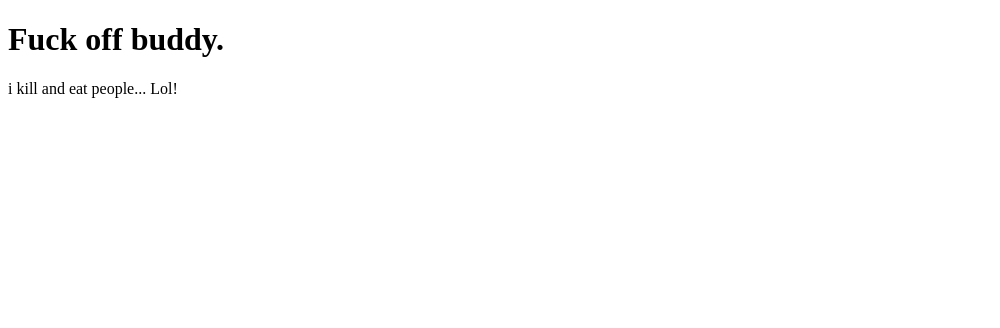
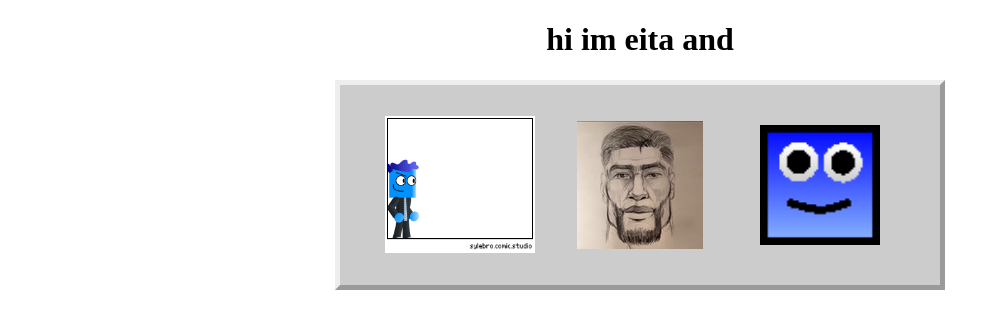
Before and after one commit to Drumede/drumede.github.io, a plain HTML site: page index.html in a window 1280 px wide. Shown: the whole page, without its empty margins (0-1000 px from the left). Drawn offline with Linux system fonts and the light colour scheme.

Commit message:
im websiting !!!

```diff
--- a/index.html
+++ b/index.html
@@ -1,7 +1,32 @@
 <!DOCTYPE html>
+<!--[if lt IE 7]>      <html class="no-js lt-ie9 lt-ie8 lt-ie7"> <![endif]-->
+<!--[if IE 7]>         <html class="no-js lt-ie9 lt-ie8"> <![endif]-->
+<!--[if IE 8]>         <html class="no-js lt-ie9"> <![endif]-->
+<!--[if gt IE 8]>      <html class="no-js"> <!--<![endif]-->
 <html>
+    <head>
+        <meta charset="utf-8">
+        <meta http-equiv="X-UA-Compatible" content="IE=edge">
+        <title></title>
+        <meta name="description" content="">
+        <meta name="viewport" content="width=device-width, initial-scale=1">
+        <link rel="stylesheet" href="mainstyle.css">
+    </head>
     <body>
-        <h1>Fuck off buddy.</h1>
-        <p>i kill and eat people... Lol!</p>
+        <h1 style="text-align: center;">
+            hi im eita and
+        </h1>
+        <div class="zoom">
+            <div class="subzoom">
+                <img src="syledie.gif" alt="sylebro fucking dies" width=150>
+            </div>
+            <div class="subzoom">
+                <img src="meta steve.png" alt="sylebro fucking dies" width=150>
+            </div>
+            <div class="subzoom">
+                <img src="Feelin' Blue.png" alt="sylebro fucking dies" width=150>
+            </div>
+
+        </div>
     </body>
 </html>
--- /dev/null
+++ b/mainstyle.css
@@ -0,0 +1,42 @@
+.zoom {
+    padding: 50px;
+    background-color: rgb(204, 204, 204);
+    transition: transform .2s; /* Animation */
+    width: 500px;
+    height: 100px;
+    margin: 0 auto;
+    text-align: center;
+    display: flex;
+    justify-content: center;
+    align-items: center;
+    flex-direction: row;
+    border-style: outset;
+    border-width: 5px;
+  }
+
+  .zoom:hover {
+    transform: scale(1.05);
+  }
+
+.subzoom {
+    padding: 30px;
+    transition: transform .2s; /* Animation */
+    width: 120px;
+    height: 120px;
+    margin: 0 auto;
+    text-align: center;
+    display: flex;
+    justify-content: center;
+    align-items: center;
+    flex-direction: row;
+
+  }
+
+  .subzoom:hover {
+    transform: scale(1.3);
+  }
+
+body {
+    background-color:white;
+
+  }
```
Also changed, not shown: Feelin' Blue.png (added), meta steve.png (added), syledie.gif (added).
